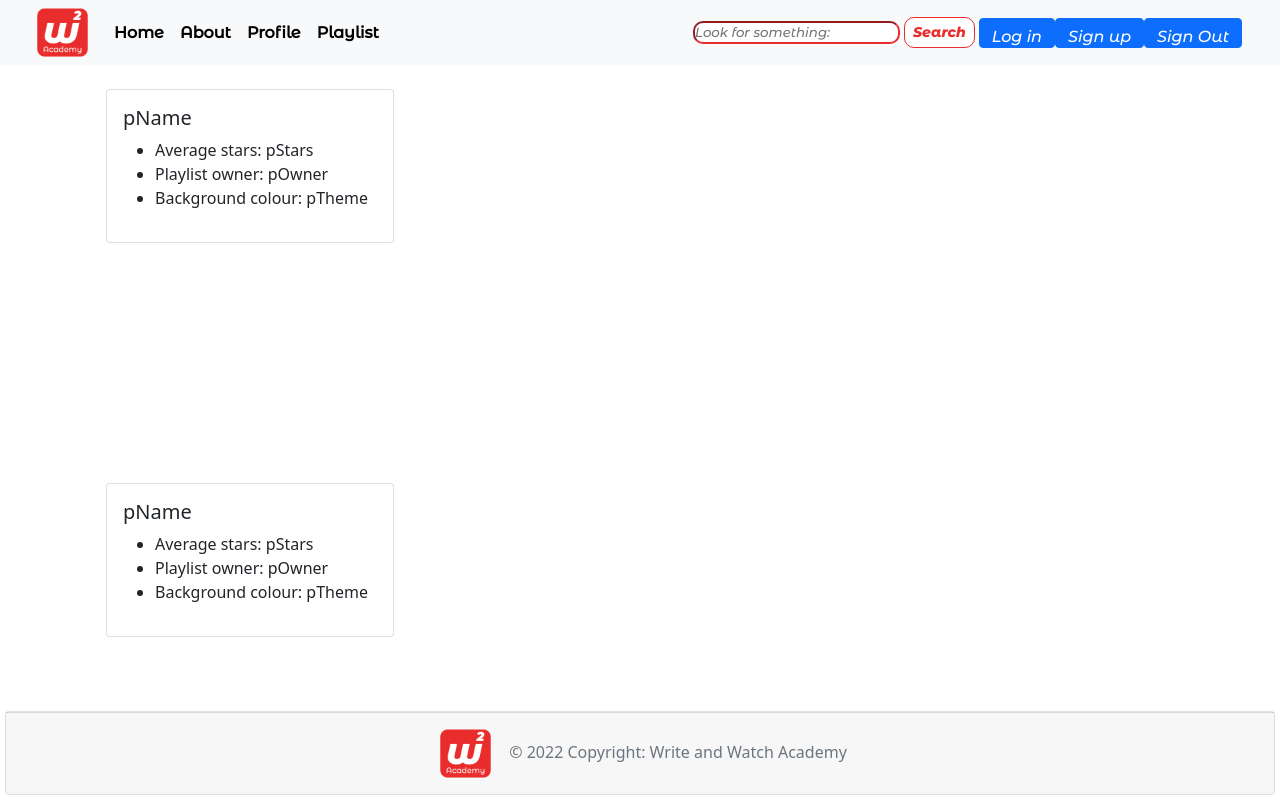
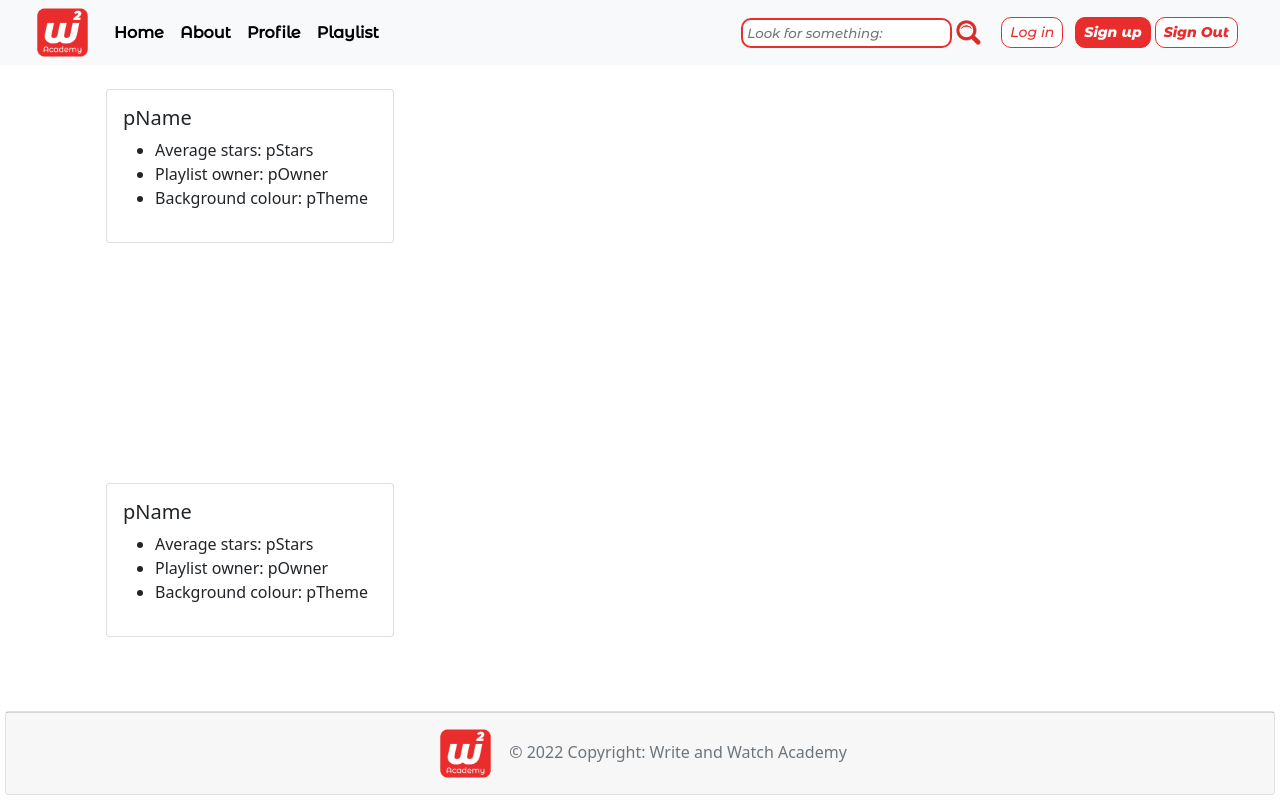
Before and after one commit to Gioele-M/lap4_group_project_client, a React (Create React App) app: page /user in a window 1280 px wide. Shown: the top 800 px of the page. Built offline with nearby package versions, Linux system fonts and the light colour scheme.

Commit message:
Style Navbar

```diff
--- a/src/Components/NavBar/NavBar.js
+++ b/src/Components/NavBar/NavBar.js
@@ -1,4 +1,4 @@
-import React, { Component, useState } from 'react'
+import React, { Component, useState,  } from 'react'
 import "./styles.css";
 import { useSelector } from 'react-redux'
 import { NavLink } from 'react-router-dom';
@@ -7,6 +7,8 @@ import Button from 'react-bootstrap/Button';
 import ModalSignup from '../Modals_Signup_Login/ModalSignup';
 import ModalLogin from '../Modals_Signup_Login/ModalLogin';
 import ModalSignout from '../Modals_Signup_Login/ModalSignout';
+import searchIcon from'../../images/searchIcon.png';
+
 
 
 export default function NavBar() {
@@ -129,18 +131,18 @@ export default function NavBar() {
 {/* SEARCH  /////////////////// */}
     </ul>
     <form className="form-row px-2 ms-auto align-middle ">
-      <input className="form-row me-1 align-middle" id='placeholder' type="search" placeholder="Look for something:" />
+      <input className="form-row me-1 align-middle" id='searchBox' type="search" placeholder="Look for something:" />
       <NavLink to="/search">
-        <button className="btn btn-sm  btn-outline-success me-1 align-middle " id='btn-search' type="submit">Search</button>
+        <img id='searchIcon' src={searchIcon}alt="fireSpot"/>
       </NavLink>
-
+      {/* style={nbStyle.logo}  */}
 
 
 {/* login sign up /////// */}
 
-      <Button className="ourbtns " onClick={() => setLoginModalShow(true)} id='btn-login'>Log in</Button>
-      <Button className="ourbtns " onClick={() => setSignupModalShow(true)} id='btn-signup'>Sign up</Button>
-      <Button className="ourbtns " onClick={() => setSignoutModalShow(true)} id='btn-signout'>Sign Out</Button>
+      <Button className="btn btn-sm  btn-outline-success me-1 align-middle" onClick={() => setLoginModalShow(true)} id='btn-login'>Log in</Button>
+      <Button className="btn btn-sm  btn-outline-success me-1 align-middle" onClick={() => setSignupModalShow(true)} id='btn-signup'>Sign up</Button>
+      <Button className="btn btn-sm  btn-outline-success me-1 align-middle" onClick={() => setSignoutModalShow(true)} id='btn-signout'>Sign Out</Button>
       {/* <NavLink  to="/"> */}
       {/* <a  href="#">Tom</a> */}
       {/* </NavLink> */}
--- a/src/Components/NavBar/styles.css
+++ b/src/Components/NavBar/styles.css
@@ -22,6 +22,64 @@
 }
 
 #btn-search{
+    /* background-color: rgb(255, 255, 255); */
+    background-image: url('../../images/searchIcon.png');
+    background-size: 0%;
+    color: #E92D2D;
+    border-style: solid;
+    border-radius: 10px ;
+    border-color: #E92D2D;
+    font-family: 'Montserrat Alternates', sans-serif;
+    font-style: italic;
+    font-weight: 800;
+    text-decoration: none;
+}
+
+#searchIcon{
+width: 25px;
+margin-right: 20px;
+}
+
+/* #ourbtns{
+    background-color: #E92D2D ;
+    color: white ;
+    border-style: none ;
+    border-radius: 11px ;
+    height: 30px;
+    padding-left: 6px;
+    padding-right: 6px;
+    font-family: 'Montserrat Alternates', sans-serif ;
+    font-style: italic ;
+    font-weight: 500 ;
+    text-decoration: none ;
+} */
+
+#btn-signup{
+    color: white;
+    background-color: #E92D2D;
+    border-style: solid;
+    border-radius: 10px ;
+    border-color: #E92D2D;
+    font-family: 'Montserrat Alternates', sans-serif;
+    font-style: italic;
+    font-weight: 800;
+    text-decoration: none;
+    margin-left: 8px;
+}
+
+#btn-login{
+    background-color: rgb(255, 255, 255);
+    color: #E92D2D;
+    border-style: solid;
+    border-radius: 10px ;
+    border-color: #E92D2D;
+    font-family: 'Montserrat Alternates', sans-serif;
+    font-style: italic;
+    font-weight: 500;
+    text-decoration: none;
+}
+
+#btn-signout{
     background-color: rgb(255, 255, 255);
     color: #E92D2D;
     border-style: solid;
@@ -33,42 +91,32 @@
     text-decoration: none;
 }
 
-.ourbtns{
-    background-color: #E92D2D ;
-    color: white ;
-    border-style: none ;
-    border-radius: 11px ;
+/*
+#ourbtns:hover{
+    background-color: rgb(177, 17, 49);
+    color: white;
+} */
+
+#searchBox{
+    font-family: 'Montserrat Alternates', sans-serif;
+    font-weight: 200;
+    font-size: smaller;
+    border-radius: 10px ;
+    border-style: solid;
+    border-color: #E92D2D;
+    font-style: italic;
+    font-weight: 300;
+    text-decoration: none;
     height: 30px;
-    padding-left: 6px;
-    padding-right: 6px;
-    font-family: 'Montserrat Alternates', sans-serif ;
-    font-style: italic ;
-    font-weight: 500 ;
-    text-decoration: none ;
+    padding-left: 4px;
 }
 
-
-.ourbtns:hover{
-    background-color: rgb(177, 17, 49);
-    color: white;
-}
-
-#placeholder{
+/*
+#already{
     font-family: 'Montserrat Alternates', sans-serif;
     font-weight: 200;
     font-size: smaller;
     border-radius: 10px ;
     border-color: #E92D2D;
     font-style: italic;
-    /* font-weight: 600; */
-    /* text-decoration: none; */
-}
-
-#already{
-    font-family: 'Montserrat Alternates', sans-serif;
-    font-weight: 200;
-    font-size: smaller;
-    border-radius: 10px ;
-    /* border-color: #E92D2D; */
-    font-style: italic;
-}
+ }  */
```
Also changed, not shown: src/images/searchIcon.png (added).
